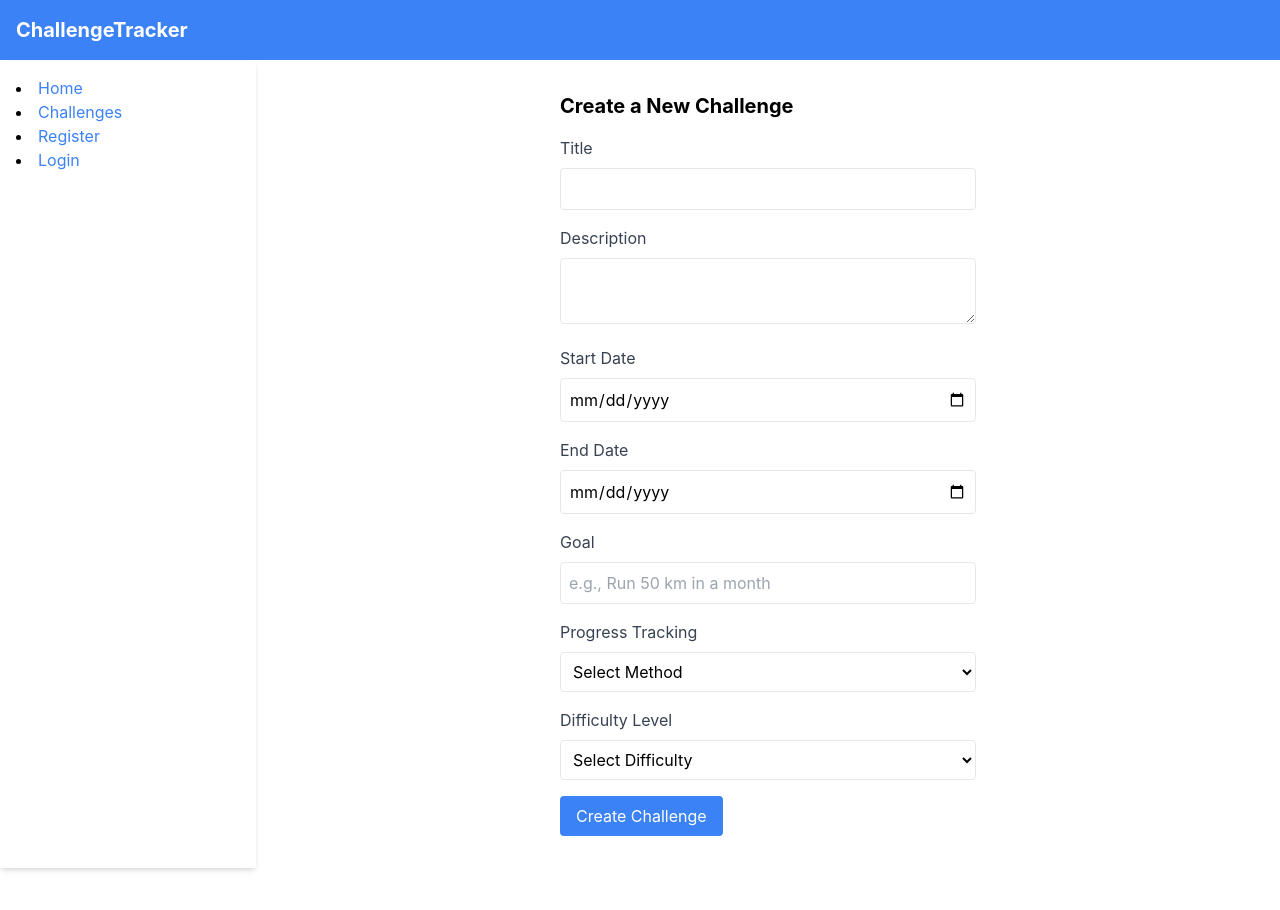
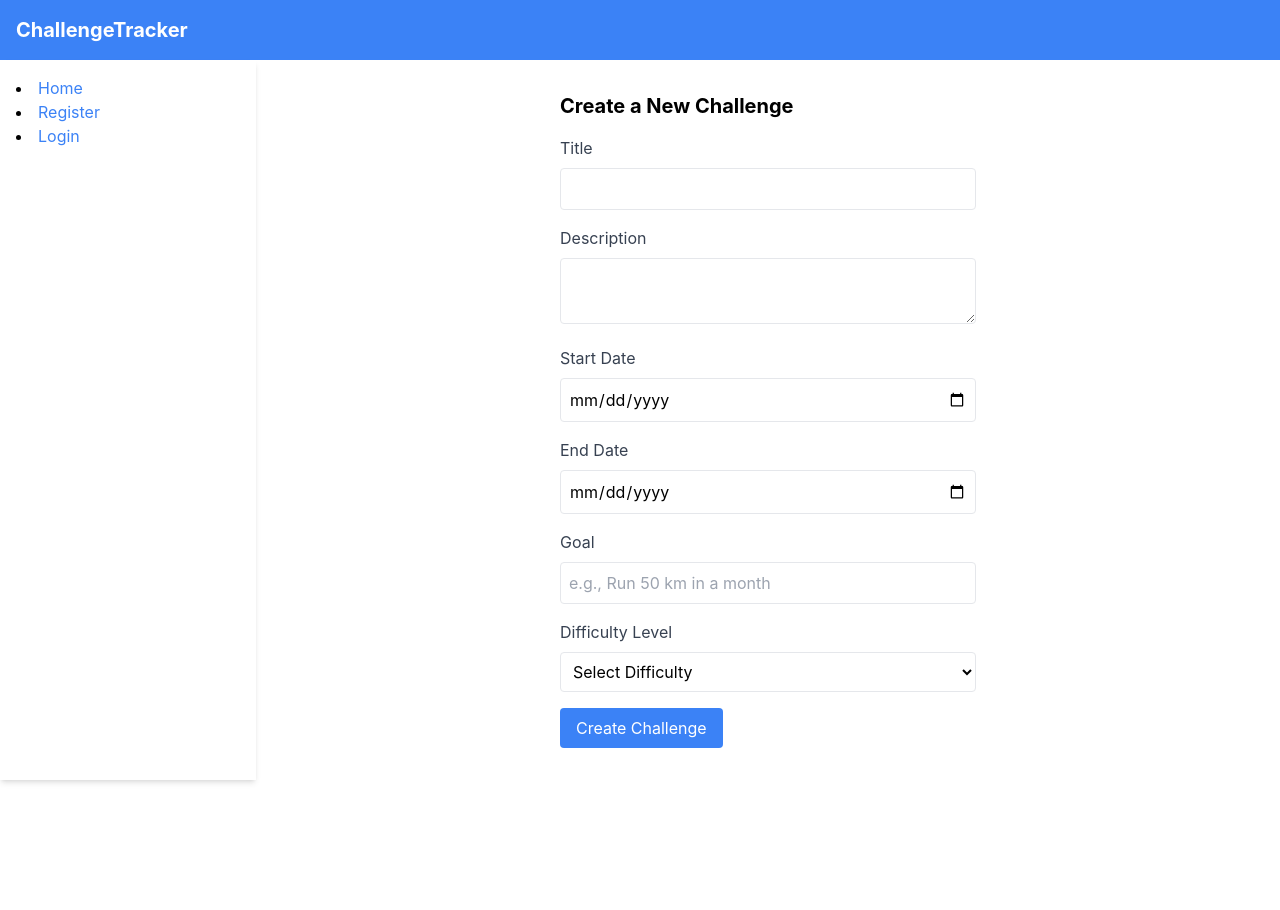
Before and after one commit to djs113/ChallengeTracker, a React (Create React App) app in the folder frontend/: page /create-challenge in a window 1280 px wide. Shown: the top 910 px of the page. After the commit the page ends 836 px from the top, so only its background shows below. Built offline with nearby package versions, Linux system fonts and the light colour scheme.

Commit message:
removed some links

```diff
--- a/frontend/src/components/Sidebar.js
+++ b/frontend/src/components/Sidebar.js
@@ -11,9 +11,6 @@
             <u1>
                 <li>
                     <Link to="/" className="text-blue-500">Home</Link>
-                </li>
-                <li>
-                    <Link to="/challenges" className="text-blue-500">Challenges</Link>
                 </li>
                 {isLoggedIn ? (
                     <>
--- a/frontend/src/pages/ChallengeCreation.js
+++ b/frontend/src/pages/ChallengeCreation.js
@@ -10,7 +10,7 @@
     goal: "",
     duration: 0,
     difficultyLevel: "",
-    progressTracking: "",
+    progressTracking: "Manual",
     progress: 0
   });
 
@@ -39,7 +39,7 @@
         },
       });
       setSuccess("Challenge created successfully!");
-      setFormData({ title: "", description: "", startDate: "", endDate: "", goal: "", duration: 0, difficultyLevel: "", progressTracking: ""});
+      setFormData({ title: "", description: "", startDate: "", endDate: "", goal: "", duration: 0, difficultyLevel: "", progressTracking: "Manual"});
     } catch (err) {
       setError("Failed to create challenge. Please try again.");
     } finally {
@@ -107,20 +107,6 @@
             />
         </div>
         <div className="mb-4">
-            <label className="block text-gray-700 mb-2">Progress Tracking</label>
-            <select
-                name="progressTracking"
-                value={formData.progressTracking}
-                onChange={handleChange}
-                required
-                className="w-full p-2 border rounded bg-white"
-            >
-                <option value="">Select Method</option>
-                <option value="Manual">Manual</option>
-                <option value="Automatic">Automatic</option>
-            </select>
-        </div>
-        <div className="mb-4">
             <label className="block text-gray-700 mb-2">Difficulty Level</label>
             <select
                 name="difficultyLevel"
```
